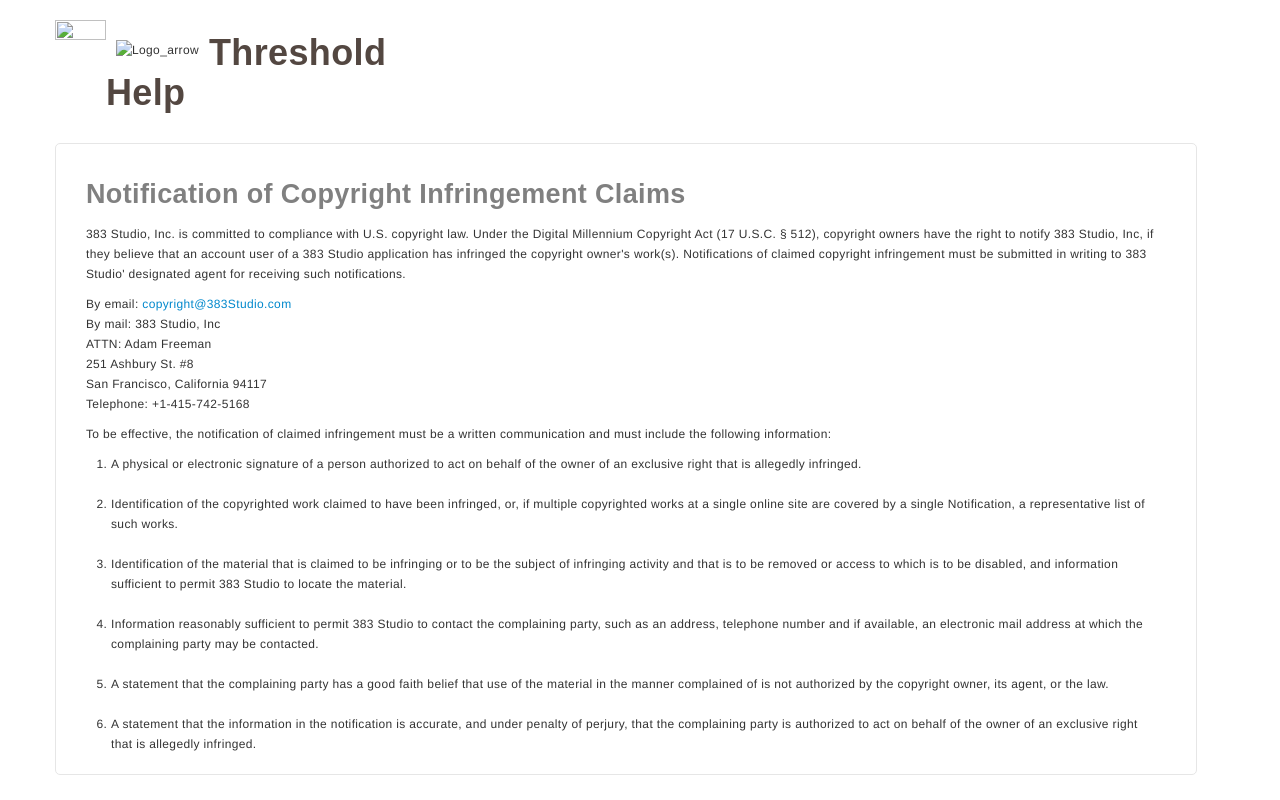
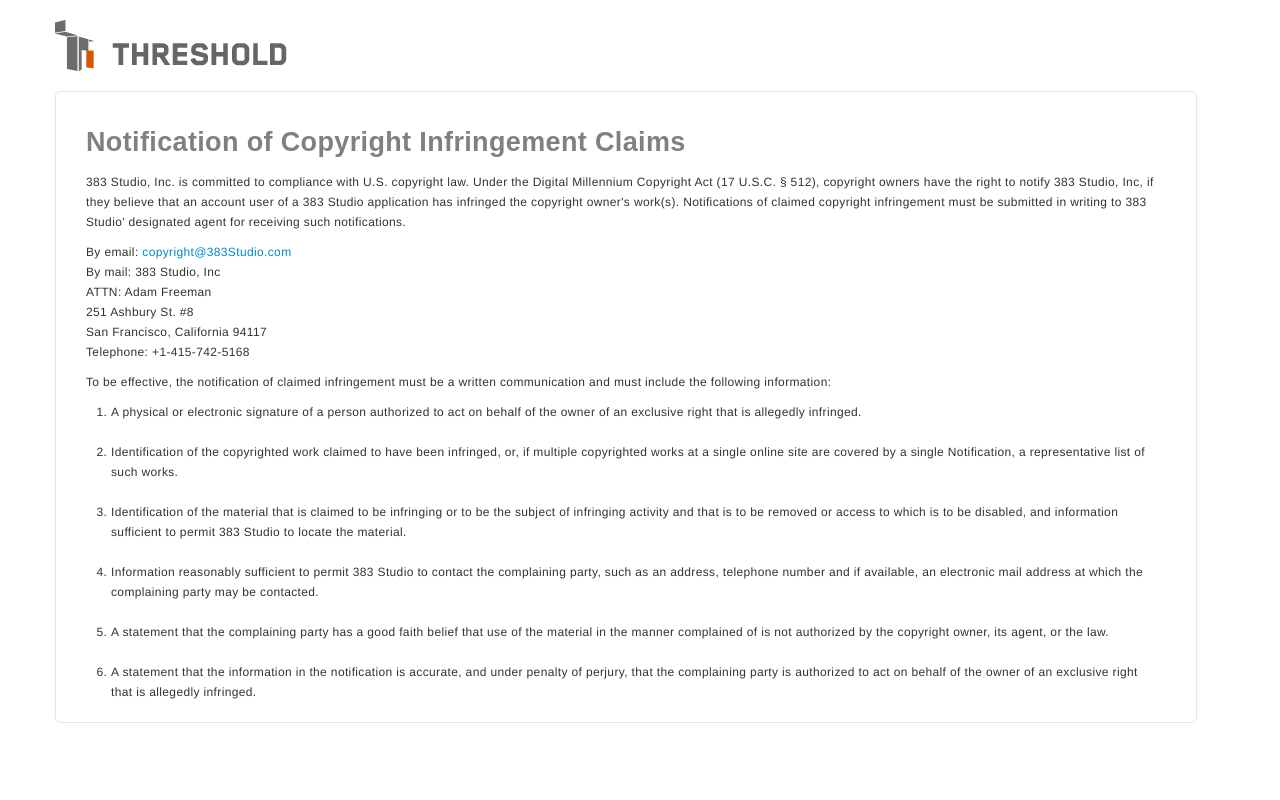
Before and after one commit to PhilippeGauthier/ThresholdHome, a plain HTML site: page public/copyright.html in a window 1280 px wide. Drawn offline with nearby package versions, Linux system fonts and the light colour scheme; a script that the page names is missing.

Commit message:
replaced logo.png in tos.html, privacy-policy.html, and copyright.html. [completed: 265]

```diff
--- a/public/copyright.html
+++ b/public/copyright.html
@@ -21,11 +21,7 @@
 			<div id="header" class="span8">
 				<div id="logo">
 					<div style="float:left;">
-						<a href="http://help.thresholdcm.com"><img src="/img/logo.png" width="51" height="59" /></a>
-					</div>
-					<div id="project-info">
-						<img align="left" alt="Logo_arrow" src="/img/logo-arrow.png" />
-						<a href="#"><h1>Threshold Help</h1></a>
+						<a href="http://help.thresholdcm.com"><img src="img/logo.png" /></a>
 					</div>
 					<div class="clearfix"></div>
 				</div>
--- a/public/css/global.css
+++ b/public/css/global.css
@@ -37,7 +37,7 @@ li {
 	float:left;
 	margin-top:20px;
 	margin-bottom:20px;
-	width:400px;
+	width:600px;
 }
 
 #header #logo img {
```
Also changed, not shown: public/privacy-policy.html (+1 -5 lines), public/tos.html (+1 -5 lines), public/img/logo.png (added).
